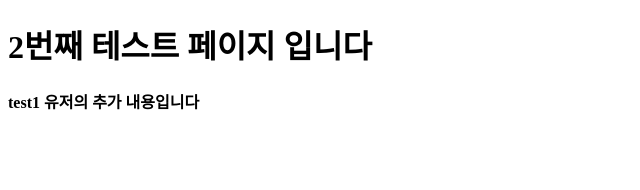
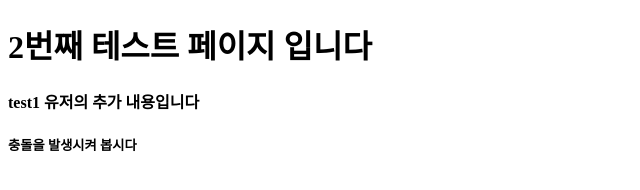
Before and after one commit to lukby2457/git-test, a plain HTML site: page test2.html in a window 1280 px wide. Shown: the whole page, without its empty margins (0-640 px from the left). Drawn offline with Linux system fonts and the light colour scheme.

Commit message:
2번째 충돌 발생용 문구 추가

```diff
--- a/test2.html
+++ b/test2.html
@@ -8,5 +8,6 @@
 <body>
     <h1>2번째 테스트 페이지 입니다</h1>
     <h4>test1 유저의 추가 내용입니다</h4>
+    <h5>충돌을 발생시켜 봅시다</h5>
 </body>
 </html>
```
